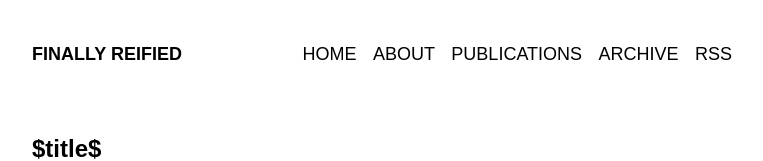
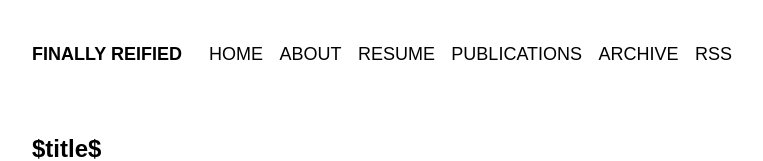
Before and after one commit to adelbertc/adelbertc.github.io, a plain HTML site: page src/templates/default.html in a window 1280 px wide. Shown: the top 161 px of the page, without its empty margins (258-1021 px from the left). Drawn offline with Linux system fonts and the light colour scheme.

Commit message:
add resume

```diff
--- a/src/templates/default.html
+++ b/src/templates/default.html
@@ -16,6 +16,7 @@
             <div id="navigation">
                 <a href="/">Home</a>
                 <a href="/about.html">About</a>
+                <a href="/adelbertchang_resume.pdf">Resume</a>
                 <a href="/publications.html">Publications</a>
                 <a href="/archive.html">Archive</a>
                 <a href="/feed.xml">RSS</a>
```
Also changed, not shown: 3 other files.
